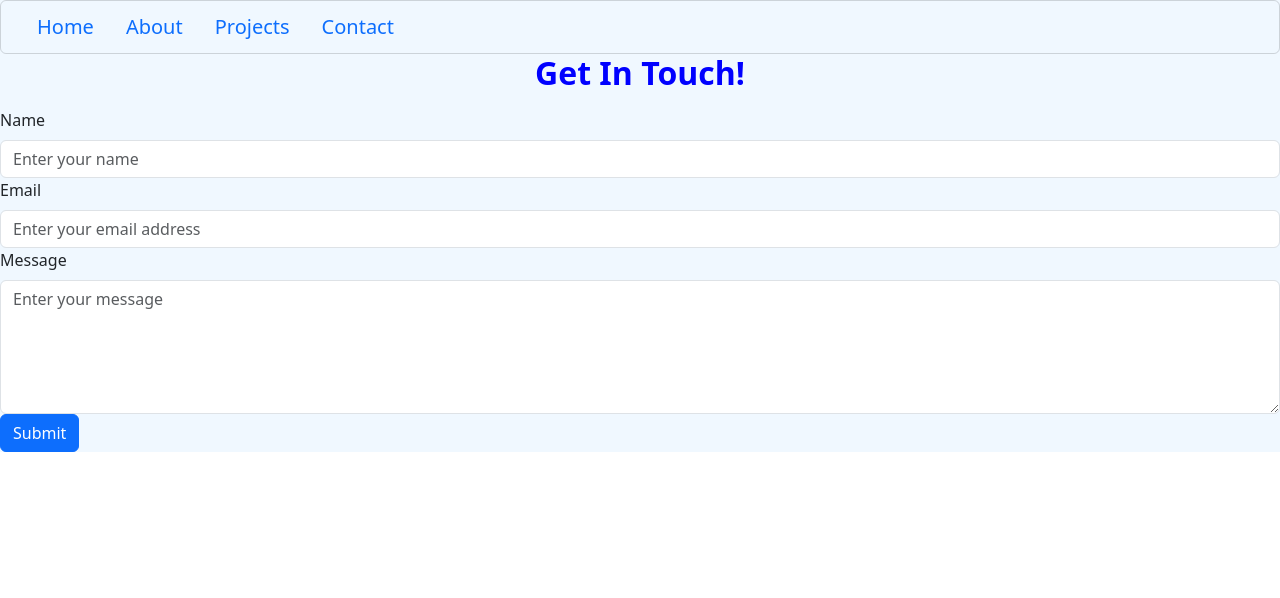
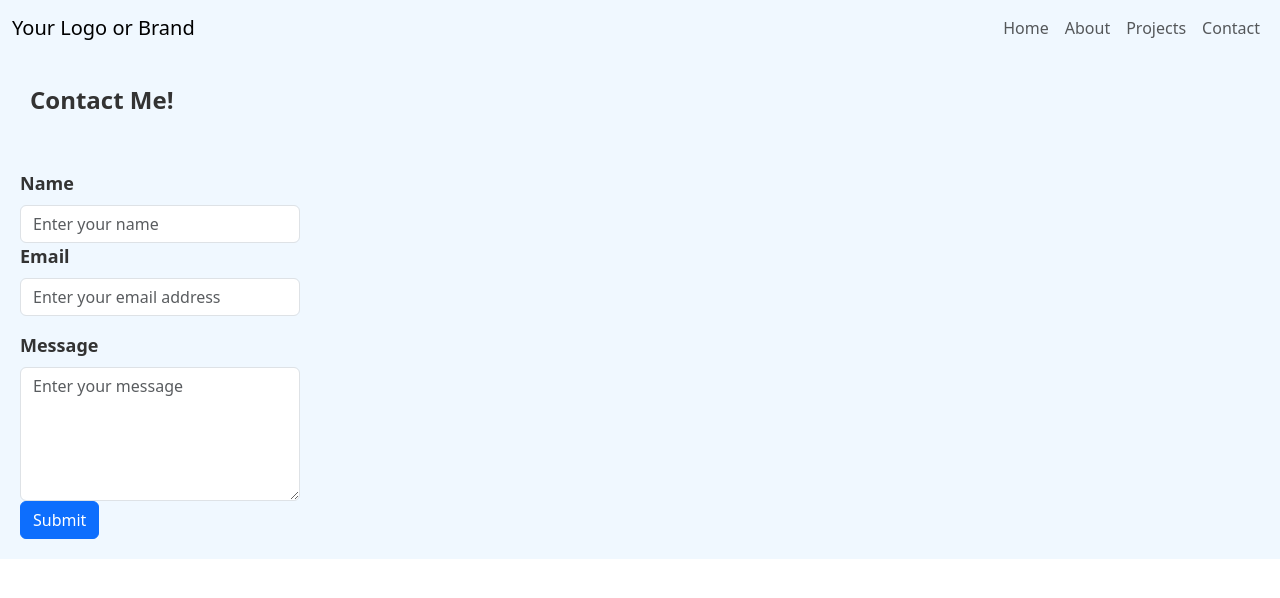
Before and after one commit to gramscott/Portfolio, a React (Create React App) app in the folder client/: page /contact in a window 1280 px wide. Shown: the top 598 px of the page. Built offline with nearby package versions, Linux system fonts and the light colour scheme.

Commit message:
changed the navbar and in the process of styling the contact form

```diff
--- a/client/src/components/AboutComponents/ContactDetails.css
+++ b/client/src/components/AboutComponents/ContactDetails.css
@@ -21,5 +21,4 @@
     font-size: 2rem;
     font-weight: 700;
     margin-bottom: 20px;
-    color: blueviolet;
   }
--- a/client/src/components/AboutComponents/DownloadResumeButtons.css
+++ b/client/src/components/AboutComponents/DownloadResumeButtons.css
@@ -8,7 +8,6 @@
     font-size: 1.5rem;
     font-weight: 700;
     margin-bottom: 20px;
-    color: blueviolet;
   }
 
   .download-resume-container ul {
--- a/client/src/components/AboutComponents/Profile.css
+++ b/client/src/components/AboutComponents/Profile.css
@@ -7,5 +7,4 @@
     font-size: 2rem;
     font-weight: 700;
     margin-bottom: 20px;
-    color: blueviolet;
 }
--- a/client/src/components/ContactComponents/ContactForm.css
+++ b/client/src/components/ContactComponents/ContactForm.css
@@ -1,7 +1,34 @@
-.contact-header {
-    font-size: 2rem;
-    font-weight: 700;
-    margin-bottom: 1rem;
-    text-align: center;
-    color: blue;
-}
+
+  .contact-header {
+    text-align: left;
+    color: #333;
+    margin-bottom: 30px;
+    font-size: 24px;
+    font-weight: bold;
+    padding: 30px;
+    padding-bottom: 5px;
+  }
+
+  /* Style for the form */
+  .form {
+    padding: 20px;
+  }
+
+  /* Style for labels */
+  .label {
+    font-size: 18px;
+    font-weight: bold;
+    color: #333;
+    margin-bottom: 8px;
+    display: block;
+  }
+
+  /* Style for text inputs and textarea */
+  .input {
+    width: 100%;
+    padding: 10px;
+    border: 1px solid #ccc;
+    border-radius: 4px;
+    margin-bottom: 16px;
+    box-sizing: border-box;
+  }
--- a/client/src/components/ContactComponents/ContactForm.js
+++ b/client/src/components/ContactComponents/ContactForm.js
@@ -6,22 +6,22 @@ const ContactForm = () => {
 
   return (
     <div>
-      <h3 className='contact-header'>Get In Touch!</h3>
-      <Form action='https://api.web3forms.com/submit' method="POST">
+      <h3 className='contact-header'>Contact Me!</h3>
+      <Form action='https://api.web3forms.com/submit' method="POST" className='form col-3'>
       <input type='hidden' name='access_key' value="099dd778-2dab-49cf-b4cc-9784c27b5566" />
 
-        <Form.Group controlId="formName">
-          <Form.Label>Name</Form.Label>
-          <Form.Control type="text" name="name" placeholder="Enter your name" required />
+        <Form.Group controlId="formName" >
+          <Form.Label className='label'>Name</Form.Label>
+          <Form.Control type="text" name="name" placeholder="Enter your name" className='user-input'required />
         </Form.Group>
 
         <Form.Group controlId="formEmail">
-          <Form.Label>Email</Form.Label>
-          <Form.Control type="email" name="email" placeholder="Enter your email address" required />
+          <Form.Label className='label'>Email</Form.Label>
+          <Form.Control className='input' type="email" name="email" placeholder="Enter your email address" required />
         </Form.Group>
 
         <Form.Group controlId="formMessage">
-          <Form.Label>Message</Form.Label>
+          <Form.Label className='label'>Message</Form.Label>
           <Form.Control as="textarea" name="message" placeholder="Enter your message" rows={5} required />
         </Form.Group>
 
--- a/client/src/components/HomeComponents/HomePic.css
+++ b/client/src/components/HomeComponents/HomePic.css
@@ -26,7 +26,6 @@
     font-weight: 500;
     text-align: center;
     margin-bottom: 20px;
-    color: blueviolet;
 
 }
 
--- a/client/src/components/NavBar.js
+++ b/client/src/components/NavBar.js
@@ -1,34 +1,36 @@
 import React from 'react';
-import { Link } from "react-router-dom";
+import { Link } from 'react-router-dom';
 
 const NavBar = () => {
   return (
-    <nav className='navbar navbar-expand-lg navbar-light navbar-toggler p-2'>
+    <nav className="navbar navbar-expand-lg">
+      <div className="container-fluid">
+        <Link to="/" className="navbar-brand">Your Logo or Brand</Link>
 
+        <button className="navbar-toggler" type="button" data-bs-toggle="collapse" data-bs-target="#navbarNav" aria-controls="navbarNav" aria-expanded="false" aria-label="Toggle navigation">
+          <span className="navbar-toggler-icon"></span>
+        </button>
 
-      <div className='container-fluid'>
-        <ul className='nav navbar-light'>
-
-          <li>
-            <Link to='/' className="nav-link">Home</Link>
-          </li>
-
-
+        <div className="collapse navbar-collapse" id="navbarNav">
+          <ul className="navbar-nav ms-auto">
             <li className="nav-item">
-            <Link to='/about' className="nav-link">About</Link>
+              <Link to="/" className="nav-link">Home</Link>
             </li>
 
             <li className="nav-item">
-            <Link to="/projects" className="nav-link" >Projects</Link>
+              <Link to="/about" className="nav-link">About</Link>
             </li>
 
             <li className="nav-item">
-            <Link to="/contact" className="nav-link" >Contact</Link>
+              <Link to="/projects" className="nav-link">Projects</Link>
+            </li>
+
+            <li className="nav-item">
+              <Link to="/contact" className="nav-link">Contact</Link>
             </li>
           </ul>
         </div>
-
-
+      </div>
     </nav>
   );
 };
```
Also changed, not shown: 1 other file (tests, documents, lock files or other folders). Lines whose indentation alone changed are shown as unchanged.
